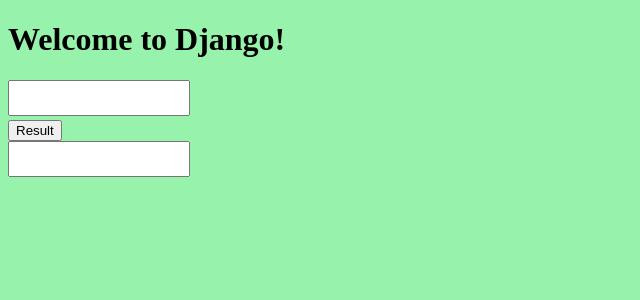
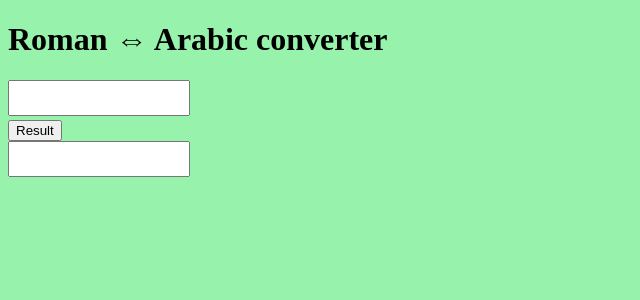
Before and after one commit to AllexxT/Converter, a Django app: page / in a window 1280 px wide. Shown: the top 300 px of the page, without its empty margins (0-640 px from the left). Run offline with Django 3.2, Linux system fonts and the light colour scheme.

Commit message:
Update staticfiles

```diff
--- a/my_app/templates/my_app/second_index.html
+++ b/my_app/templates/my_app/second_index.html
@@ -9,7 +9,7 @@
     <title>Hello Django</title>
 </head>
 <body>
-    <h1>Welcome to Django!</h1>
+    <h1>Roman &#8660; Arabic converter</h1>
     <div id="inputform">
         <form method="POST">
         {% csrf_token %}
```
